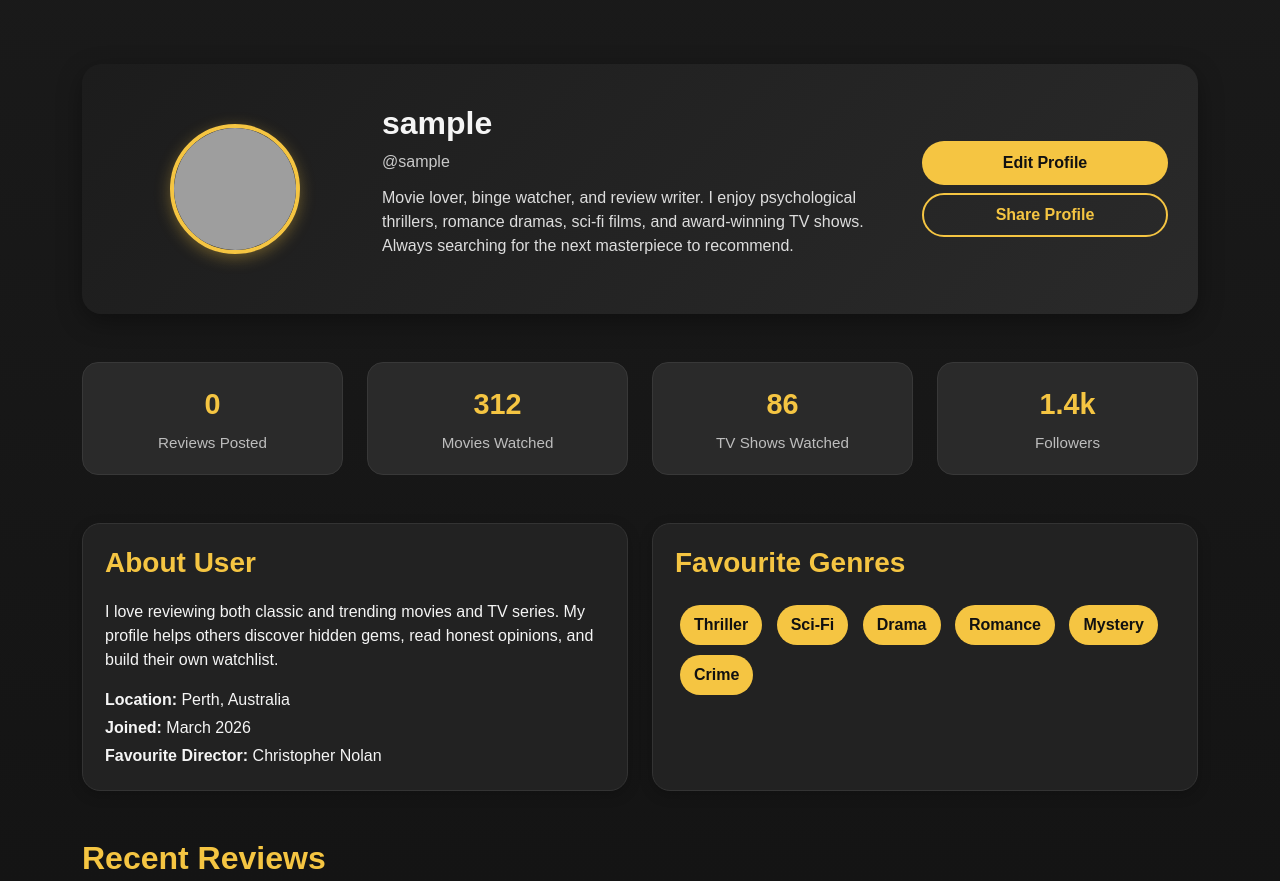
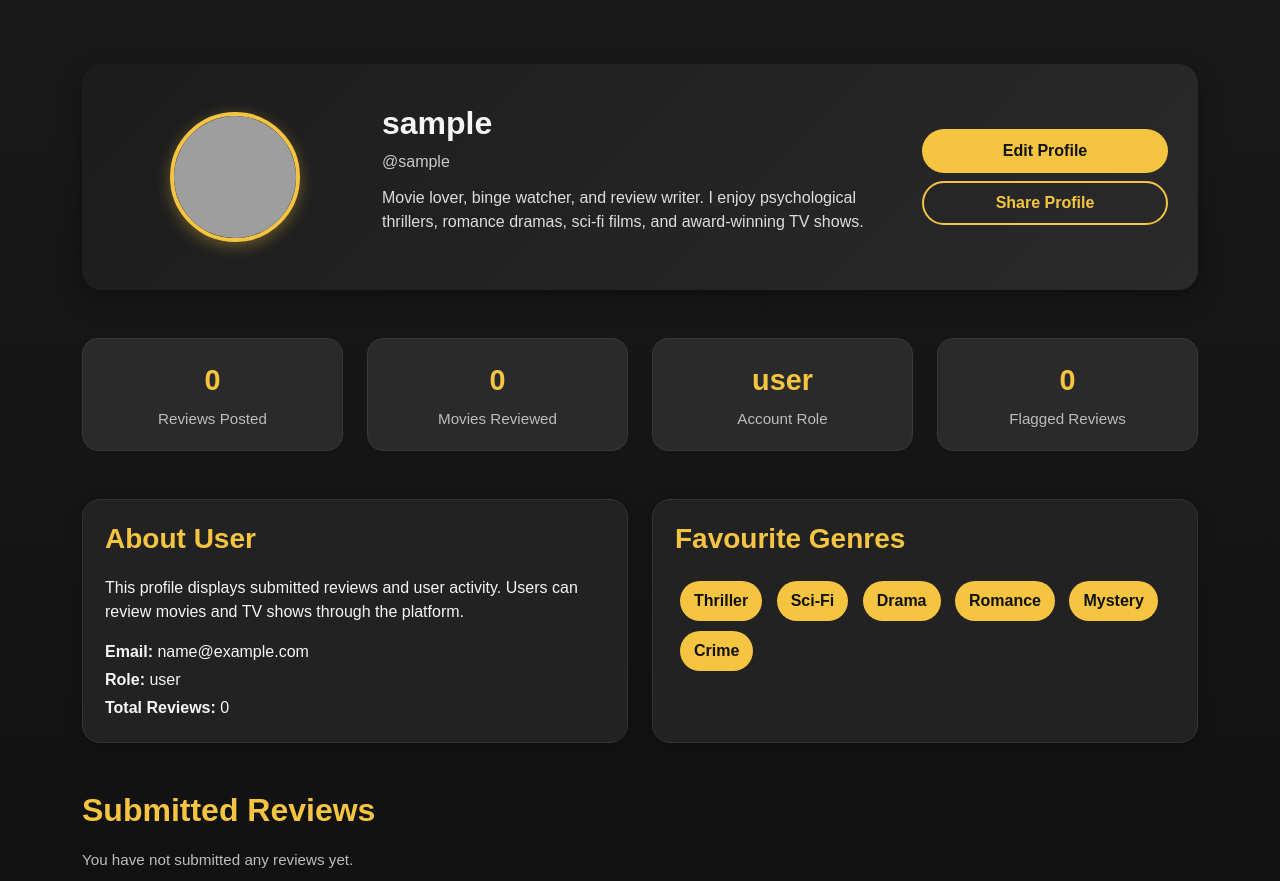
Before and after one commit to juanyeremia/UWA-Agile_Group_Project, a Flask app: page /profile in a window 1280 px wide. Shown: the part 71-952 px from the top of the page. Run offline with Flask 3, Linux system fonts and the light colour scheme; the visitor is signed in with stand-in values (Sample User, id 1); data that the repository does not hold is empty; grey boxes are pictures that could not be loaded.

Commit message:
review_count_edit

```diff
--- a/app/routes.py
+++ b/app/routes.py
@@ -115,7 +115,11 @@ def privacy():
 @app.route('/profile')
 @login_required
 def profile():
-    user_reviews = Review.query.filter_by(user_id=current_user.id).order_by(Review.created_at.desc()).all()
+
+    user_reviews = Review.query.filter_by(
+        user_id=current_user.id
+    ).order_by(Review.id.desc()
+    ).all()
 
     return render_template(
         'user_profile.html',
--- a/app/templates/user_profile.html
+++ b/app/templates/user_profile.html
@@ -4,84 +4,147 @@
 <head>
     <meta charset="UTF-8" />
     <meta name="viewport" content="width=device-width, initial-scale=1.0" />
+
     <link rel="stylesheet" href="https://cdn.jsdelivr.net/npm/bootstrap@5.3.0/dist/css/bootstrap.min.css">
+
     <link rel="stylesheet" href="{{ url_for('static', filename='css/general.css') }}">
     <link rel="stylesheet" href="{{ url_for('static', filename='css/navbar.css') }}">
     <link rel="stylesheet" href="{{ url_for('static', filename='css/user_profile.css') }}">
+
     <title>User Profile</title>
 </head>
 
 <body>
+
     {% include 'navbar.html' %}
+
     <div class="container py-4">
 
         <!-- Profile Header -->
         <div class="profile-header">
+
             <div class="row align-items-center g-4">
+
                 <div class="col-md-3 text-center">
                     <img src="https://images.unsplash.com/photo-1494790108377-be9c29b29330?auto=format&fit=crop&w=500&q=80" alt="User Profile" class="profile-avatar" />
                 </div>
 
                 <div class="col-md-6">
-                    <h1 class="profile-name">{{ user.username }}</h1>
-                    <p class="profile-username">@{{ user.username }}</p>
+
+                    <h1 class="profile-name">
+                        {{ user.username }}
+                    </h1>
+
+                    <p class="profile-username">
+                        @{{ user.username }}
+                    </p>
+
                     <p class="bio-text">
-                        Movie lover, binge watcher, and review writer. I enjoy psychological thrillers, romance dramas, sci-fi films, and award-winning TV shows. Always searching for the next masterpiece to recommend.
+                        Movie lover, binge watcher, and review writer. I enjoy psychological thrillers, romance dramas, sci-fi films, and award-winning TV shows.
                     </p>
+
                 </div>
 
                 <div class="col-md-3 d-flex flex-column gap-2 profile-actions">
                     <button class="gold-btn">Edit Profile</button>
                     <button class="outline-gold-btn">Share Profile</button>
                 </div>
+
             </div>
         </div>
 
         <!-- Stats -->
         <div class="row mt-4 g-4">
+
             <div class="col-md-3">
                 <div class="stat-box">
-                    <div class="stat-number">{{ review_count }}</div>
-                    <div class="small-muted">Reviews Posted</div>
-                </div>
-            </div>
-            <div class="col-md-3">
-                <div class="stat-box">
-                    <div class="stat-number">312</div>
-                    <div class="small-muted">Movies Watched</div>
-                </div>
-            </div>
-            <div class="col-md-3">
-                <div class="stat-box">
-                    <div class="stat-number">86</div>
-                    <div class="small-muted">TV Shows Watched</div>
-                </div>
-            </div>
-            <div class="col-md-3">
-                <div class="stat-box">
-                    <div class="stat-number">1.4k</div>
-                    <div class="small-muted">Followers</div>
-                </div>
-            </div>
-        </div>
+                    <div class="stat-number">
+                        {{ review_count }}
+                    </div>
 
-        <!-- About + Favorite Genres -->
-        <div class="row mt-4 g-4">
-            <div class="col-lg-6">
-                <div class="info-card">
-                    <h3 class="section-title">About User</h3>
-                    <p>
-                        I love reviewing both classic and trending movies and TV series. My profile helps others discover hidden gems, read honest opinions, and build their own watchlist.
-                    </p>
-                    <p class="mb-1"><strong>Location:</strong> Perth, Australia</p>
-                    <p class="mb-1"><strong>Joined:</strong> March 2026</p>
-                    <p class="mb-0"><strong>Favourite Director:</strong> Christopher Nolan</p>
+                    <div class="small-muted">
+                        Reviews Posted
+                    </div>
                 </div>
             </div>
 
+            <div class="col-md-3">
+                <div class="stat-box">
+                    <div class="stat-number">
+                        {{ reviews|length }}
+                    </div>
+
+                    <div class="small-muted">
+                        Movies Reviewed
+                    </div>
+                </div>
+            </div>
+
+            <div class="col-md-3">
+                <div class="stat-box">
+                    <div class="stat-number">
+                        {{ user.role }}
+                    </div>
+
+                    <div class="small-muted">
+                        Account Role
+                    </div>
+                </div>
+            </div>
+
+            <div class="col-md-3">
+                <div class="stat-box">
+                    <div class="stat-number">
+                        {{ reviews|selectattr('flagged')|list|length }}
+                    </div>
+
+                    <div class="small-muted">
+                        Flagged Reviews
+                    </div>
+                </div>
+            </div>
+
+        </div>
+
+        <!-- About + Favourite Genres -->
+        <div class="row mt-4 g-4">
+
             <div class="col-lg-6">
+
                 <div class="info-card">
-                    <h3 class="section-title">Favourite Genres</h3>
+
+                    <h3 class="section-title">
+                        About User
+                    </h3>
+
+                    <p>
+                        This profile displays submitted reviews and user activity. Users can review movies and TV shows through the platform.
+                    </p>
+
+                    <p class="mb-1">
+                        <strong>Email:</strong> {{ user.email }}
+                    </p>
+
+                    <p class="mb-1">
+                        <strong>Role:</strong> {{ user.role }}
+                    </p>
+
+                    <p class="mb-0">
+                        <strong>Total Reviews:</strong> {{ review_count }}
+                    </p>
+
+                </div>
+
+            </div>
+
+            <div class="col-lg-6">
+
+                <div class="info-card">
+
+                    <h3 class="section-title">
+                        Favourite Genres
+                    </h3>
+
                     <div>
                         <span class="badge-genre">Thriller</span>
                         <span class="badge-genre">Sci-Fi</span>
@@ -90,82 +153,129 @@
                         <span class="badge-genre">Mystery</span>
                         <span class="badge-genre">Crime</span>
                     </div>
+
                 </div>
+
             </div>
+
         </div>
 
-        <!-- Recent Reviews -->
+        <!-- Submitted Reviews -->
         <div class="mt-5">
-            <h2 class="section-title">Recent Reviews</h2>
+
+            <h2 class="section-title">
+                Submitted Reviews
+            </h2>
+
             <div class="row g-4">
+
+                {% if reviews %} {% for review in reviews %}
+
                 <div class="col-lg-4">
+
                     <div class="review-card">
-                        <img src="https://images.unsplash.com/photo-1517604931442-7e0c8ed2963c?auto=format&fit=crop&w=800&q=80" alt="Movie Poster" class="movie-poster" />
-                        <div class="review-title">Oppenheimer</div>
-                        <div class="review-meta">Movie • 2023</div>
-                        <div class="rating-stars">★★★★★</div>
+
+                        <div class="review-title">
+                            Movie ID: {{ review.movie_id }}
+                        </div>
+
+                        <div class="review-meta">
+                            Submitted Review
+                        </div>
+
+                        <div class="rating-stars">
+                            {{ review.rating }}/5 ★
+                        </div>
+
                         <p>
-                            A visually powerful and emotionally intense film. Brilliant performances, outstanding direction, and an unforgettable cinematic experience.
+                            {{ review.body }}
                         </p>
+
+                        {% if review.flagged %}
+
+                        <p class="text-warning">
+                            Flagged: {{ review.flag_reason }}
+                        </p>
+
+                        {% endif %}
+
+                        <div class="small-muted">
+                            {{ review.created_at.strftime('%d %b %Y') }}
+                        </div>
+
                     </div>
+
                 </div>
 
-                <div class="col-lg-4">
-                    <div class="review-card">
-                        <img src="https://images.unsplash.com/photo-1489599849927-2ee91cede3ba?auto=format&fit=crop&w=800&q=80" alt="Movie Poster" class="movie-poster" />
-                        <div class="review-title">Stranger Things</div>
-                        <div class="review-meta">TV Show • 4 Seasons</div>
-                        <div class="rating-stars">★★★★☆</div>
-                        <p>
-                            A nostalgic and exciting series with strong character development, great mystery, and a perfect mix of horror and friendship.
-                        </p>
-                    </div>
-                </div>
+                {% endfor %} {% else %}
 
-                <div class="col-lg-4">
-                    <div class="review-card">
-                        <img src="https://images.unsplash.com/photo-1440404653325-ab127d49abc1?auto=format&fit=crop&w=800&q=80" alt="Movie Poster" class="movie-poster" />
-                        <div class="review-title">The Batman</div>
-                        <div class="review-meta">Movie • 2022</div>
-                        <div class="rating-stars">★★★★☆</div>
-                        <p>
-                            Dark, stylish, and gripping. The atmosphere and detective story were excellent, making it feel different from other superhero films.
-                        </p>
-                    </div>
-                </div>
+                <p class="small-muted">
+                    You have not submitted any reviews yet.
+                </p>
+
+                {% endif %}
+
             </div>
+
         </div>
 
         <!-- Watchlist -->
         <div class="mt-5">
-            <h2 class="section-title">My Watchlist</h2>
+
+            <h2 class="section-title">
+                My Watchlist
+            </h2>
+
             <div class="row g-4">
+
                 <div class="col-md-4">
                     <div class="watchlist-card">
-                        <div class="watchlist-title">Dune: Part Two</div>
-                        <div class="watchlist-meta">Sci-Fi • Adventure</div>
+                        <div class="watchlist-title">
+                            Dune: Part Two
+                        </div>
+
+                        <div class="watchlist-meta">
+                            Sci-Fi • Adventure
+                        </div>
                     </div>
                 </div>
+
                 <div class="col-md-4">
                     <div class="watchlist-card">
-                        <div class="watchlist-title">Breaking Bad</div>
-                        <div class="watchlist-meta">Crime • Drama</div>
+                        <div class="watchlist-title">
+                            Breaking Bad
+                        </div>
+
+                        <div class="watchlist-meta">
+                            Crime • Drama
+                        </div>
                     </div>
                 </div>
+
                 <div class="col-md-4">
                     <div class="watchlist-card">
-                        <div class="watchlist-title">Interstellar</div>
-                        <div class="watchlist-meta">Sci-Fi • Drama</div>
+                        <div class="watchlist-title">
+                            Interstellar
+                        </div>
+
+                        <div class="watchlist-meta">
+                            Sci-Fi • Drama
+                        </div>
                     </div>
                 </div>
+
             </div>
+
         </div>
 
         <div class="footer-space"></div>
+
     </div>
+
     <script src="https://cdn.jsdelivr.net/npm/bootstrap@5.3.0/dist/js/bootstrap.bundle.min.js"></script>
+
     <script src="{{ url_for('static', filename='js/main.js') }}"></script>
+
 </body>
 
-
 </html>
```
